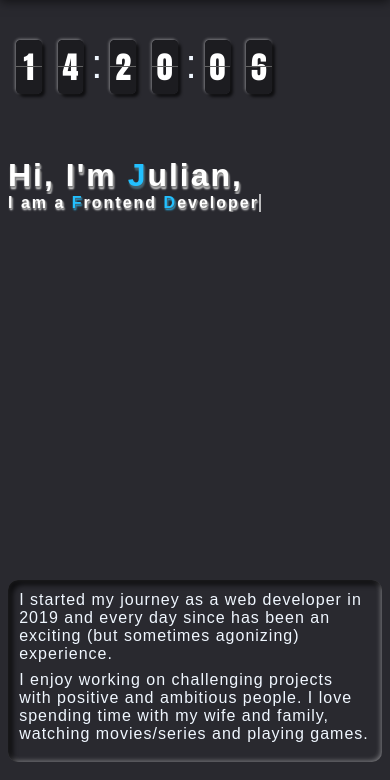
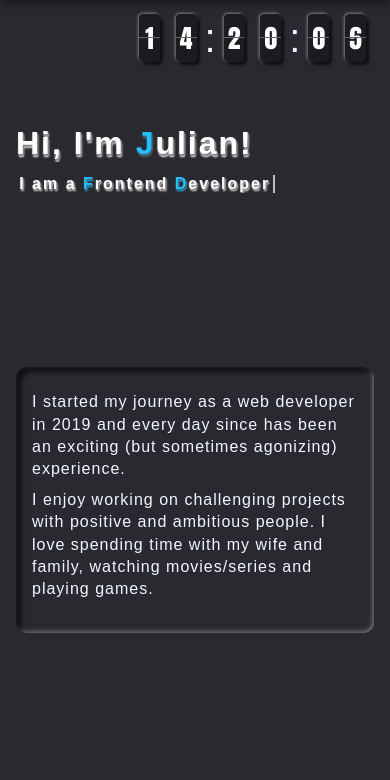
Before and after one commit to Julianb18/mobile-first, a website built with webpack: page src/index.html in a window 390 px wide. Shown: the part 64-844 px from the top of the page. Built offline with nearby package versions, Linux system fonts and the light colour scheme; files whose address does not match are found by name.

Commit message:
mobile finished

```diff
--- a/src/index.html
+++ b/src/index.html
@@ -259,8 +259,9 @@ l25.243,23.002H12.309L37.436,51.132z M64.778,49.232L90.169,26.04v46.33L64.778,49
               <div class="digital back" data-number="1"></div>
             </div>
           </div>
+
           <div class="typing-animate">
-            <h2 class="myName">Hi, I'm <span>J</span>ulian,</h2>
+            <h2 class="myName">Hi, I'm <span>J</span>ulian!</h2>
             <h3 class="frontend">
               I am a <span>F</span>rontend <span>D</span>eveloper
             </h3>
--- a/src/styles/_digital-clock.scss
+++ b/src/styles/_digital-clock.scss
@@ -1,16 +1,16 @@
 .digital-clock {
   display: flex;
-  //   align-self: center;
-  margin-top: 1.2em;
-  position: absolute;
-  top: 4rem;
+  align-self: flex-end;
+  margin-top: 3.6em;
+  // position: absolute;
+  // top: 4rem;
 
   .flip {
     position: relative;
-    width: 1.6em;
-    height: 3.4em;
+    width: 1.3em;
+    height: 3em;
     margin: 0.5em;
-    line-height: 3.5em;
+    line-height: 3em;
     text-align: center;
     // border: 1px solid white;
     border-radius: 5px;
@@ -18,7 +18,7 @@
       -1px -1px 3px rgba(255, 255, 255, 0.397);
 
     .digital {
-      font-size: 2em;
+      font-size: 1.6em;
       font-weight: lighter;
       font-family: Impact, Haettenschweiler, "Arial Narrow Bold", sans-serif;
 
@@ -67,7 +67,6 @@
     &.running .front::before {
       transform-origin: center bottom;
       animation: frontFlipDown 0.6s ease-in-out;
-      box-shadow: 0 -2px 6px rgba(255, 255, 255, 0.3);
       backface-visibility: hidden;
     }
 
--- a/src/styles/_home.scss
+++ b/src/styles/_home.scss
@@ -1,18 +1,31 @@
 #home-page {
   // padding-top: 3.6rem;
   position: relative;
-  // display: flex;
-  // flex-direction: column;
-  // justify-content: space-around;
+  display: flex;
+  flex-direction: column;
+  padding: 0 0.5em;
+  justify-content: space-between;
 
+  .effect {
+    position: absolute;
+    top: 5em;
+    letter-spacing: 2px;
+    font-size: 2em;
+    font-weight: 700;
+    color: white;
+    text-shadow: 1px 1px 1px grey, 1px 2px 2px grey, 1px 3px 2px;
+  }
   .about-text {
     box-shadow: inset 5px 5px 5px rgba(0, 0, 0, 0.657),
       inset -1px -1px 5px rgba(255, 255, 255, 0.397);
-    padding: 0.7em;
+    padding: 1.5em 1em;
     border-radius: 10px;
     // margin-top: 3em;
-    position: absolute;
-    bottom: 1.9em;
+    // position: absolute;
+    // top: 22em;
+    // left: 0;
+    line-height: 1.4em;
+    margin: 10em 0;
 
     p {
       letter-spacing: 1px;
@@ -24,7 +37,7 @@
     display: inline-block;
     // border: 1px solid red;
     position: absolute;
-    top: 13em;
+    top: 11em;
     // top: 80px;
     // left: 50px;
 
@@ -37,27 +50,30 @@
       font-weight: 700;
       color: white;
       text-shadow: 1px 1px 1px grey, 1px 2px 2px grey, 1px 3px 2px;
-    }
-    .myName span {
-      color: $primary-color;
-      text-shadow: 1px 1px 1px rgb(68, 97, 109), 1px 2px 2px rgb(68, 97, 109),
-        1px 3px 2px rgb(68, 97, 109);
-    }
+      margin-bottom: 0.4em;
 
-    .frontend span {
-      color: $primary-color;
-      text-shadow: 1px 1px 1px rgb(68, 97, 109), 1px 2px 2px;
+      span {
+        color: $primary-color;
+        text-shadow: 1px 1px 1px rgb(68, 97, 109), 1px 2px 2px rgb(68, 97, 109),
+          1px 3px 2px rgb(68, 97, 109);
+      }
     }
 
     .frontend {
       color: white;
       white-space: nowrap;
       overflow: hidden;
-      animation: frontend 3s steps(25, end) forwards 2.7s, blink 1s infinite;
+      animation: frontend 3s steps(25, end) forwards 2.7s, blink 1s 9;
       opacity: 0;
       letter-spacing: 2px;
       font-size: 1rem;
       text-shadow: 1px 1px 1px grey, 1px 2px 2px;
+      margin-left: 0.2em;
+
+      span {
+        color: $primary-color;
+        text-shadow: 1px 1px 1px rgb(68, 97, 109), 1px 2px 2px;
+      }
     }
   }
 }
--- a/src/styles/_projects.scss
+++ b/src/styles/_projects.scss
@@ -1,4 +1,5 @@
 #projects-page {
+  padding: 0 0.5em;
   .project-header {
     position: relative;
     // border: 1px solid red;
--- a/src/styles/_skills.scss
+++ b/src/styles/_skills.scss
@@ -5,6 +5,7 @@
   width: 100%;
 
   .skills-text {
+    padding: 0 0.5em;
     h2 {
       color: $primary-color;
       letter-spacing: 1px;
@@ -20,7 +21,7 @@
 
     p {
       letter-spacing: 1px;
-      padding-bottom: 0.5em;
+      line-height: 1.4em;
     }
 
     .skills-header {
```
Also changed, not shown: src/scripts/index.js (+0 -63 lines).
